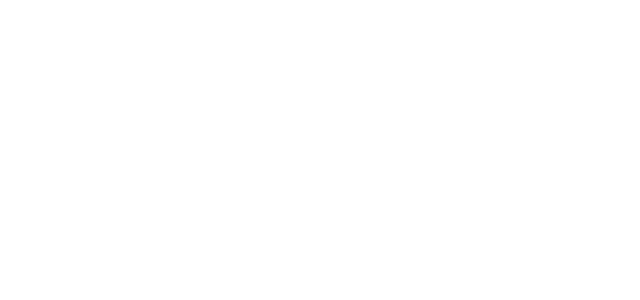
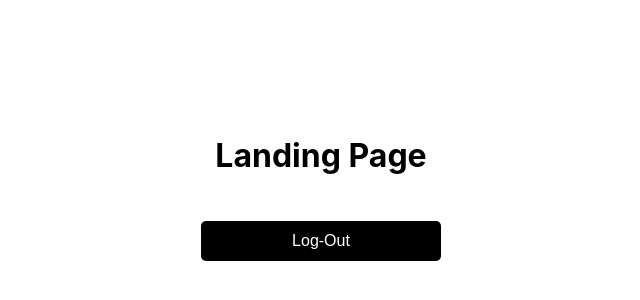
Before and after one commit to KshitizPratap/Login-Page-API, a React (Create React App) app: page /Login-Page-API in a window 1280 px wide. Before the commit this address had no page. Shown: the part 204-504 px from the top of the page, without its empty margins (319-959 px from the left). Built offline with nearby package versions, Linux system fonts and the light colour scheme.

Commit message:
Deployment

```diff
--- a/package.json
+++ b/package.json
@@ -1,5 +1,6 @@
 {
   "name": "login",
+  "homepage": "https://kshitizPratap.github.io/Login-Page-API/signUp",
   "version": "0.1.0",
   "private": true,
   "dependencies": {
@@ -14,6 +15,8 @@
     "web-vitals": "^1.1.2"
   },
   "scripts": {
+    "predeploy": "npm run build",
+    "deploy": "gh-pages -d build",
     "start": "react-scripts start",
     "build": "react-scripts build",
     "test": "react-scripts test",
--- a/src/App.js
+++ b/src/App.js
@@ -14,8 +14,8 @@ function App() {
     <Router>
       <div className={classes.App}>
         <Routes>
-          <Route exact path='/signUp' element={< Form />}></Route>
-          <Route exact path='/' element={< LandingPage />}></Route>
+          <Route exact path='/Login-Page-API/signUp' element={< Form />}></Route>
+          <Route exact path='/Login-Page-API' element={< LandingPage />}></Route>
         </Routes>
       </div>
     </Router>
--- a/src/component/FeedbackForm.js
+++ b/src/component/FeedbackForm.js
@@ -25,7 +25,7 @@ function FeedbackForm(){
             .then(res => {
                 if(res.status === 200){
                     setLogin(true);
-                    window.location.href = "http://localhost:3000/"
+                    window.location.href = "https://kshitizPratap.github.io/Login-Page-API"
                 }
             }).catch(error => {
                 setErrorMessage(error.message);
@@ -39,7 +39,7 @@ function FeedbackForm(){
             .then(res => {
                 if(res.status === 200){
                     setLogin(true);
-                    window.location.href = "http://localhost:3000/"
+                    window.location.href = "https://kshitizPratap.github.io/Login-Page-API"
                 }
             })
             .catch(error => {
--- a/src/component/LandingPage.js
+++ b/src/component/LandingPage.js
@@ -7,7 +7,7 @@ function LandingPage(){
         <div>
             <div>
                 <h1>Landing Page</h1>
-                <Link to = "/signUp"><button>Log-Out</button></Link>
+                <Link to = "/Login-Page-API/signUp"><button>Log-Out</button></Link>
             </div>
         </div>
     )
```
Also changed, not shown: 1 other file (tests, documents, lock files or other folders).
